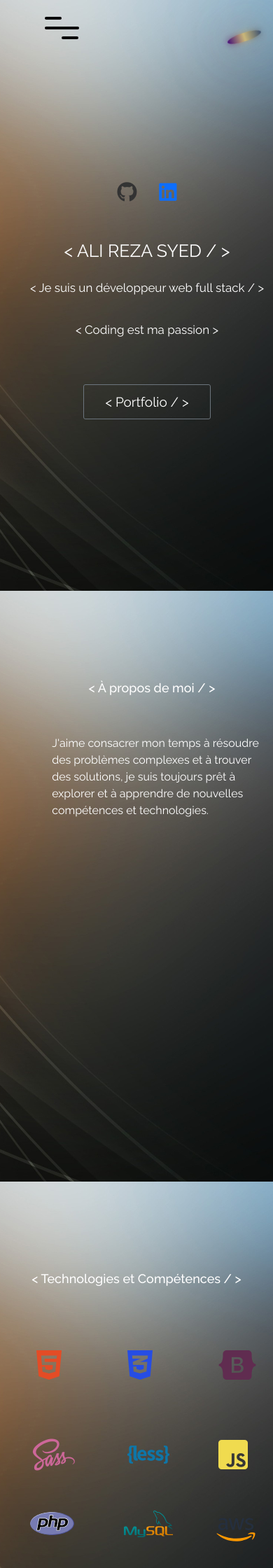
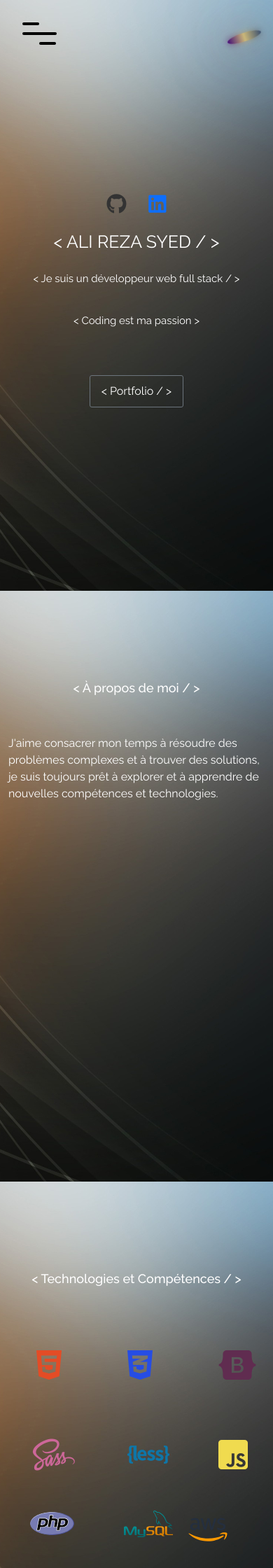
Before and after one commit to alirezasyed/myPortfolio, a PHP site: page / in a window 390 px wide. Shown: the top 2240 px of the page at 70% size. Run offline with PHP 8.4, Linux system fonts and the light colour scheme; some libraries are stand-ins or nearby versions.

Commit message:
améliore le code

```diff
--- a/css/styles.css
+++ b/css/styles.css
@@ -2,6 +2,7 @@
     font-family: thehistoriademo;
     src: url(../webfonts/TheHistoriaDemo.ttf);
 }
+
 
 /* ================ Main =================== */
 
@@ -51,12 +52,14 @@ p {
     font-size: 14px;
 }
 
-#canvas1 {
+
+/* #canvas1 {
     position: fixed;
-  /* width: 100%;
-  height: 100%; */
+    width: 100%;
+  height: 100%;
     z-index: -10;
-}
+} */
+
 
 /* ================ Menu =================== */
 
@@ -86,11 +89,11 @@ p {
 }
 
 .header .top-nav ul li .about {
-  width: 109px;
-  height: 58px;
     display: flex;
-  flex-direction: column;
-  justify-content: center;
+}
+
+.header .top-nav ul li .about span {
+    margin-left: 10px;
 }
 
 .navbar-toggler:focus {
@@ -105,6 +108,7 @@ p {
 .nav-list {
     display: flex;
 }
+
 
 /* ================ Jumborton =================== */
 
@@ -226,6 +230,7 @@ p {
     width: 100%;
 }
 
+
 /* ================ Scroll bar =================== */
 
 ::-webkit-scrollbar {
@@ -245,6 +250,7 @@ p {
 ::-webkit-scrollbar-thumb:hover {
     background: #555;
 }
+
 
 /* ================ Animated logo =================== */
 
@@ -302,6 +308,7 @@ p {
     border-radius: 50%;
 }
 
+
 /* ================ About =================== */
 
 #abouts {
@@ -318,6 +325,7 @@ p {
     height: 100%;
     border: 1px solid #fff;
 }
+
 
 /* ================ Technology =================== */
 
@@ -402,7 +410,6 @@ p {
     0% {
         transform: rotate(0);
     }
-
     100% {
         transform: rotate(360deg);
     }
@@ -464,10 +471,6 @@ p {
     margin-top: 25%;
 }
 
-/* #projet .hmtech , .file-explorer {
-    margin-top: 2rem;
-} */
-
 #projet .card-body a:hover {
     -webkit-transition: all 1s;
     -moz-transition: all 1s;
@@ -475,11 +478,13 @@ p {
     -o-transition: all 1s;
     transition: all 1s;
     background: #32599c;
+    outline: none;
 }
 
 #projet .card-body .git {
     float: right;
 }
+
 
 /* ================ Contact Us =================== */
 
@@ -529,14 +534,18 @@ p {
     color: #fff;
 }
 
+
 /* Chrome, Safari, Edge, Opera */
+
 input::-webkit-outer-spin-button,
 input::-webkit-inner-spin-button {
     -webkit-appearance: none;
     margin: 0;
 }
 
+
 /* Firefox */
+
 input[type="number"] {
     -moz-appearance: textfield;
 }
@@ -575,21 +584,29 @@ input[type="number"] {
     margin-left: -40px;
 }
 
+
 /* ============== mobile menu ================ */
+
 
 /* ================ Mobile Media Queries =================== */
 
-@media screen and (min-width: 992px) /* Laptops */ {
+@media screen and (min-width: 992px)
+/* Laptops */
+
+{
     #projet .hmtech,
     .file-explorer {
         margin-top: 2rem;
     }
 }
 
-@media screen and (min-width: 768px) and (max-width: 991.98px) /* Tablet portrait */ {
+@media screen and (min-width: 768px) and (max-width: 991.98px)
+/* Tablet portrait */
+
+{
     .top-nav {
         width: 100%;
-    height: 80vh;
+        height: 100vh;
         position: fixed;
         top: calc(-100vh + -30px);
         left: 0px;
@@ -599,7 +616,6 @@ input[type="number"] {
         transition: all 650ms cubic-bezier(1, 0, 0, 1);
         z-index: 1000;
     }
-
     .nav-list {
         list-style: none;
         width: 100%;
@@ -610,25 +626,21 @@ input[type="number"] {
         align-items: flex-start;
         margin-top: 80px;
     }
-
     li {
         margin: 0 2rem;
     }
-
     .nav-link {
         font-family: thehistoriademo, sans-serif;
         font-size: 1.5rem;
         padding: 1rem;
         border: none;
     }
-
     /* .nav-link:hover,
     .nav-link:focus {
         background: linear-gradient(to top, #ffe838, #fd57bf);
 
 
     } */
-
     .header .top-nav ul li a:hover {
         background: linear-gradient(to right, #ffa217, #232943);
         -webkit-transition: all 2s;
@@ -637,12 +649,10 @@ input[type="number"] {
         -o-transition: all 2s;
         transition: all 2s;
     }
-
     .top-nav.open {
         top: -25px;
         border-radius: initial;
     }
-
     .menu-toggler {
         position: absolute;
         top: 1.5rem;
@@ -656,46 +666,37 @@ input[type="number"] {
         z-index: 1500;
         transition: transform 650ms ease-out;
     }
-
     .menu-toggler.open {
         transform: rotate(-45deg);
     }
-
     .bar {
         background: #000;
         width: 49px;
         height: 4px;
         border-radius: 0.8rem;
     }
-
     .bar.half {
         width: 24px;
     }
-
     .bar.start {
         transform-origin: right;
         transition: transform 650ms cubic-bezier(0.54, -0.81, 0.57, 0.57);
     }
-
     .open .bar.start {
         transform: rotate(-450deg) translateX(11px);
     }
-
     .bar.end {
         align-self: flex-end;
         transform-origin: left;
         transition: transform 650ms cubic-bezier(0.54, -0.81, 0.57, 0.57);
     }
-
     .open .bar.end {
         transform: rotate(-450deg) translateX(-11px);
     }
-
-  .header .top-nav ul li .about {
+    /* .header .top-nav ul li .about {
         width: 0;
         height: 0;
-  }
-
+    } */
     /* ================ Animated logo =================== */
     .menu_list .loader {
         position: absolute;
@@ -752,23 +753,24 @@ input[type="number"] {
         width: auto;
         height: 91px;
     }
-
     #technology .linux img {
         max-width: 80px;
         width: auto;
         height: 70px;
     }
-
     #projet .hmtech,
     .file-explorer {
         margin-top: 2rem;
     }
 }
 
-@media screen and (max-width: 767.98px) /* Mobile landscape */ {
+@media screen and (max-width: 767.98px)
+/* Mobile landscape */
+
+{
     .top-nav {
         width: 100%;
-    height: 80vh;
+        height: 95vh;
         position: fixed;
         top: calc(-100vh + -30px);
         left: 0px;
@@ -778,7 +780,6 @@ input[type="number"] {
         transition: all 650ms cubic-bezier(1, 0, 0, 1);
         z-index: 1000;
     }
-
     .nav-list {
         list-style: none;
         width: 100%;
@@ -788,34 +789,30 @@ input[type="number"] {
         justify-content: flex-start;
         align-items: flex-start;
         margin-top: 80px;
+        margin-left: -26;
     }
-
     li {
         margin: 0 2rem;
     }
-
     .nav-link {
         font-family: "The Historia Demo", sans-serif;
         font-size: 1rem;
         padding: 1rem;
         border: none;
     }
-
     .nav-link:hover,
     .nav-link:focus {
         background: linear-gradient(to top, #ffe838, #fd57bf);
         -webkit-background-clip: text;
     }
-
     .top-nav.open {
         top: -25px;
         border-radius: initial;
     }
-
     .menu-toggler {
         position: absolute;
-    top: 1.5rem;
-    left: 4rem;
+        top: 2rem;
+        left: 2rem;
         width: 3rem;
         height: 2rem;
         display: flex;
@@ -825,41 +822,33 @@ input[type="number"] {
         z-index: 1500;
         transition: transform 650ms ease-out;
     }
-
     .menu-toggler.open {
         transform: rotate(-48deg);
     }
-
     .bar {
         background: #000;
         width: 49px;
         height: 4px;
         border-radius: 0.8rem;
     }
-
     .bar.half {
         width: 24px;
     }
-
     .bar.start {
         transform-origin: right;
         transition: transform 650ms cubic-bezier(0.54, -0.81, 0.57, 0.57);
     }
-
     .open .bar.start {
         transform: rotate(-450deg) translateX(11px);
     }
-
     .bar.end {
         align-self: flex-end;
         transform-origin: left;
         transition: transform 650ms cubic-bezier(0.54, -0.81, 0.57, 0.57);
     }
-
     .open .bar.end {
         transform: rotate(-450deg) translateX(-11px);
     }
-
     .menu_list .loader {
         position: absolute;
         left: 90%;
@@ -873,10 +862,6 @@ input[type="number"] {
     }
     .social a {
         font-size: 1.8em;
-    padding: 0.7rem;
-  }
-  #conteneur_menu .hamburger {
-    margin: 4% 0 0 -5%;
     }
     .section-title p {
         font-size: 16px;
@@ -920,26 +905,26 @@ input[type="number"] {
         width: auto;
         height: 85px;
     }
-
     #technology .linux img {
         max-width: 80px;
         width: auto;
         height: 60px;
     }
-
     #projet {
         margin-top: 40%;
     }
     #projet .card {
         margin-bottom: 10%;
     }
-
     #form {
         padding: 60% 0px 200px 0;
     }
 }
 
-@media screen and (max-width: 575.98px) /* Mobile */ {
+@media screen and (max-width: 575.98px)
+/* Mobile */
+
+{
     /* ======== Animated loader ========== */
     .menu_list .loader {
         position: absolute;
@@ -957,7 +942,11 @@ input[type="number"] {
   } */
     /* ======== Jumborton ========== */
     .banner {
-    margin-left: 15px;
+        /* margin-left: 15px; */
+    }
+    .banner a {
+        padding: 10px 16px 10px 16px;
+        font-size: 16px;
     }
     .social a {
         font-size: 1.8em;
@@ -967,10 +956,9 @@ input[type="number"] {
         font-size: 25px;
         font-weight: 300;
         line-height: 45px;
-    padding-top: 30px;
     }
-  #conteneur_menu .hamburger {
-    margin: 5% 0 0 3%;
+    .header-text p {
+        font-size: 15px;
     }
     .section-title p {
         font-size: 16px;
@@ -981,13 +969,13 @@ input[type="number"] {
     /* ======== About ========== */
     #abouts h2 {
         font-size: large;
-    margin-left: 12%;
+        /* margin-left: 12%; */
     }
     #abouts p {
-    margin-left: 17%;
+        /* margin-left: 17%; */
     }
     #abouts .about-image {
-    margin-left: 2%;
+        /* margin-left: 2%; */
     }
     /* ======== Technology ========== */
     #technology {
@@ -1002,7 +990,7 @@ input[type="number"] {
         width: 100%;
         display: flex;
         justify-content: center;
-    margin-left: 15px;
+        /* margin-left: 15px; */
     }
     #technology .aws img {
         max-width: 100px;
@@ -1037,28 +1025,23 @@ input[type="number"] {
         width: auto;
         height: 45px;
     }
-
     #technology .linux img {
         max-width: 80px;
         width: auto;
         height: 50px;
     }
-
     #technology .laravel {
         font-size: 1em;
     }
-
     /* ======== Projet ========== */
     #projet {
         margin: 100% 0 0 4%;
     }
-
     #form {
         margin: 80% 0 20% 7%;
         padding: 70% 0px 30% 0;
     }
-  #form {
-  }
+    #form {}
 }
 
 @media screen and (max-width: 319.98px) {
@@ -1075,7 +1058,7 @@ input[type="number"] {
     }
     /* ======== Jumborton ======== */
     .banner {
-    margin-left: 8%;
+        /* margin-left: 8%; */
         text-align: center;
     }
     .banner .header-text p {
@@ -1083,11 +1066,11 @@ input[type="number"] {
     }
     /* ======== About ======== */
     #abouts h2 {
-    margin-left: 20%;
-    font-size: 20px;
+        /* margin-left: 20%; */
+        /* font-size: 20px; */
     }
     #abouts .about-me {
-    margin-left: 10%;
+        /* margin-left: 10%; */
     }
     #abouts .about-image {
         margin-left: 13%;
--- a/index.html
+++ b/index.html
@@ -32,7 +32,9 @@
 
 <body>
 
-    <div><a href="#home" class="scrollTop"></a></div>
+    <div>
+        <a href="#home" class="scrollTop"></a>
+    </div>
 
     <!-- Header -->
     <header id="home" class="header">
@@ -56,7 +58,7 @@
                                 <a href="#home" tabindex="1" class="nav-link btn btn-outline-secondary border-white py-3 px-4 m-2">Accueil</a>
                             </li>
                             <li data-aos="fade-up-left" data-aos-duration="800">
-                                    <a href="#abouts" class="nav-link btn btn-outline-secondary border-white about m-2">À propos</a>
+                                <a href="#abouts" class="nav-link btn btn-outline-secondary border-white py-3 px-4 about m-2">À<span> propos</span></a>
                             </li>
                             <li data-aos="fade-up-left" data-aos-duration="1000">
                                 <a href="#technology" class="nav-link btn btn-outline-secondary border-white py-3 px-4 m-2">Technologies</a>
@@ -385,8 +387,7 @@
 
                 <div class="row d-flex justify-content-center">
 
-                    <div class="col-sm-6 col-md-4"  data-aos="fade-up"
-                    data-aos-duration="1400">
+                    <div class="col-sm-6 col-md-4" data-aos="fade-up" data-aos-duration="1400">
 
                         <div class="card">
 
@@ -402,8 +403,7 @@
 
                     </div>
 
-                    <div class="col-sm-6 col-md-4"  data-aos="fade-up"
-                    data-aos-duration="1400">
+                    <div class="col-sm-6 col-md-4" data-aos="fade-up" data-aos-duration="1400">
 
                         <div class="card">
 
@@ -419,8 +419,7 @@
 
                     </div>
 
-                    <div class="col-sm-6 col-md-4"  data-aos="fade-up"
-                    data-aos-duration="1400">
+                    <div class="col-sm-6 col-md-4" data-aos="fade-up" data-aos-duration="1400">
 
                         <div class="card">
 
@@ -495,9 +494,9 @@
 
                     <div class="col-md-4">
 
-                        <input type="text" class="form-control" id="nom" name="name" placeholder="Entrez votre nom complet">
-                        <input type="number" class="form-control" id="numero" name="number" placeholder="Numéro">
-                        <input type="email" class="form-control" id="email" name="email" placeholder="Email">
+                        <input type="text" class="form-control" id="nom" name="name" placeholder="Entrez votre nom complet" required>
+                        <input type="number" class="form-control" id="numero" name="number" placeholder="Numéro" required>
+                        <input type="email" class="form-control" id="email" name="email" placeholder="Email" required>
 
                     </div>
 
```
Lines whose indentation alone changed are shown as unchanged.
